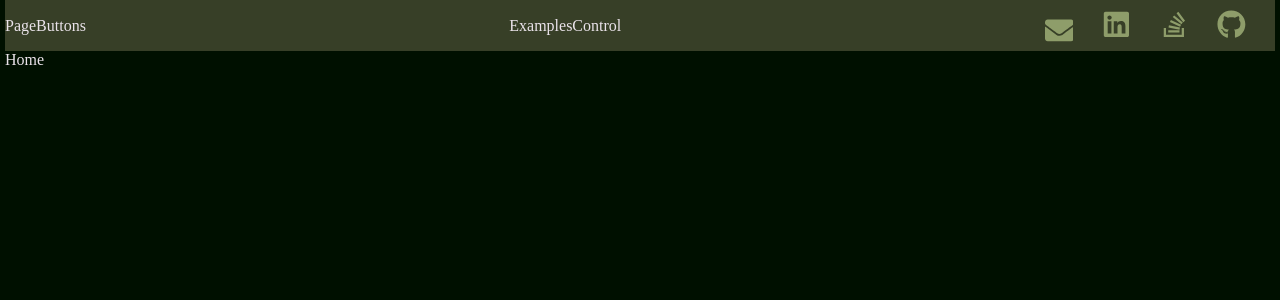
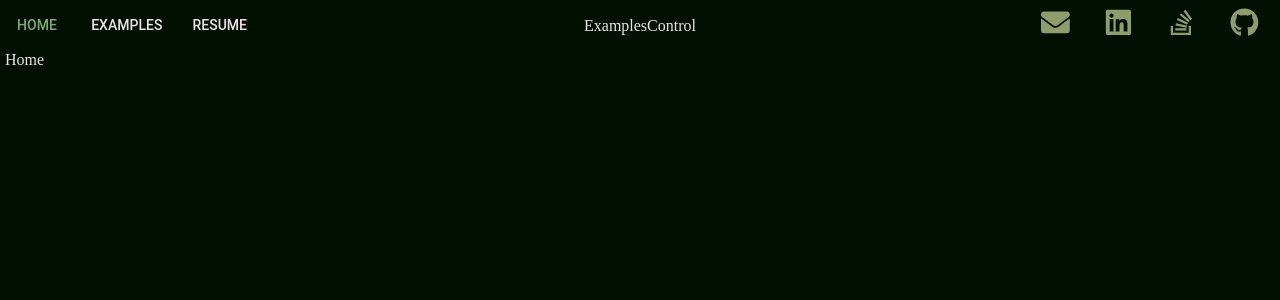
Before and after one commit to jmarkstevens/JMarkStevens2019, a React app: page / in a window 1280 px wide. Shown: the top 300 px of the page. Built offline with nearby package versions, Linux system fonts and the light colour scheme.

Commit message:
page buttons

```diff
--- a/src/components/header/header.jsx
+++ b/src/components/header/header.jsx
@@ -4,11 +4,11 @@ import ContactLinks from './contact-links'
 import ExamplesControl from './examples-control'
 import PageButtons from './page-buttons'
 
-const Header = () => {
+const Header = ({ changePage, page }) => {
   return (
     <div className="header-container">
-      <PageButtons />
-      <ExamplesControl />
+      <PageButtons changePage={changePage} page={page} />
+      <ExamplesControl page={page} />
       <ContactLinks />
     </div>
   )
--- a/src/components/header/page-buttons/page-buttons.jsx
+++ b/src/components/header/page-buttons/page-buttons.jsx
@@ -1,7 +1,51 @@
+import Button from '@material-ui/core/Button'
+import classNames from 'classnames'
 import React from 'react'
 
-const PageButtons = () => {
-  return <div className="page-buttons">PageButtons</div>
+const PageButtons = ({ changePage, page }) => {
+  const showExamples = page === 'examples'
+  const showHome = page === 'home'
+  const showResume = page === 'resume'
+
+  const HomeClass = classNames('common-icon-button', 'page-buttons-button', {
+    'page-buttons-button-selected': showHome
+  })
+  const ExamplesClass = classNames(
+    'common-icon-button',
+    'page-buttons-button',
+    {
+      'page-buttons-button-selected': showExamples
+    }
+  )
+  const ResumeClass = classNames('common-icon-button', 'page-buttons-button', {
+    'page-buttons-button-selected': showResume
+  })
+
+  return (
+    <div className="page-buttons">
+      <Button
+        className={HomeClass}
+        disabled={showHome}
+        onClick={() => changePage('home')}
+      >
+        Home
+      </Button>
+      <Button
+        className={ExamplesClass}
+        disabled={showExamples}
+        onClick={() => changePage('examples')}
+      >
+        Examples
+      </Button>
+      <Button
+        className={ResumeClass}
+        disabled={showResume}
+        onClick={() => changePage('resume')}
+      >
+        Resume
+      </Button>
+    </div>
+  )
 }
 
 export default PageButtons
--- a/src/containers/app/app-container.jsx
+++ b/src/containers/app/app-container.jsx
@@ -4,10 +4,19 @@ import AppComponent from '../../components/app'
 
 const AppContainer = () => {
   const [page, setPage] = useState('home')
+  const [examplePage, setExamplePage] = useState(0)
 
   const changePage = nextPage => setPage(nextPage)
+  const changeExamplePage = nextPage => setExamplePage(nextPage)
 
-  return <AppComponent page={page} changePage={changePage} />
+  return (
+    <AppComponent
+      page={page}
+      changePage={changePage}
+      examplePage={examplePage}
+      changeExamplePage={changeExamplePage}
+    />
+  )
 }
 
 export default AppContainer
--- a/src/styles/common.scss
+++ b/src/styles/common.scss
@@ -5,18 +5,8 @@
 
 .common-icon-button {
   color: $button-color !important;
-  min-width: 36px !important;
-  width: 36px !important;
-}
-
-.common-icon-button-mobile {
-  color: $button-color-mobile !important;
 }
 
 .common-icon-button:disabled {
   color: $disabled-color !important;
 }
-
-.common-icon-button-mobile:disabled {
-  color: $disabled-color-mobile !important;
-}
--- a/src/styles/header.scss
+++ b/src/styles/header.scss
@@ -8,22 +8,23 @@
 }
 
 .contact-links {
-  flex-grow: 1;
+  display: flex;
+  flex-direction: row;
+  justify-content: space-between;
   height: 3.2em;
+  padding: 0.35em 1em;
   text-align: right;
   vertical-align: middle;
+  width: 250px;
 }
 
 .contact-links-link {
-  height: 3.2em;
   vertical-align: middle;
 }
 
 .contact-icon {
   color: $button-color !important;
   font-size: 1.8em !important;
-  margin-right: 1em;
-  margin-top: 0.35em;
 }
 
 .examples-control {
@@ -32,6 +33,18 @@
 }
 
 .page-buttons {
-  flex-grow: 1;
+  display: flex;
+  flex-direction: row;
+  font-size: 1.8em;
+  justify-content: space-between;
   text-align: left;
+  width: 250px;
 }
+
+.page-buttons-button {
+  color: $foreground-color !important;
+}
+
+.page-buttons-button-selected {
+  color: $disabled-color !important;
+}
--- a/src/styles/variables.scss
+++ b/src/styles/variables.scss
@@ -1,12 +1,5 @@
-$borderLight: rgba(228, 220, 224, 0.2);
-$borderDark: rgba(228, 220, 224, 0.3);
-$greenGrey5: rgba(228, 220, 224, 0.5);
 $button-color: #8e9d6a;
 $disabled-color: #7dab71;
-$button-color-mobile: #aeef9e;
-$disabled-color-mobile: #5d9452;
 $background-color: #001000;
 $foreground-color: #eae3ea;
-$snip-text-color: #bda870;
-$tree-edit-new-background: #001500;
-$header-background: #373f27;
+$header-background: #001000;
```
